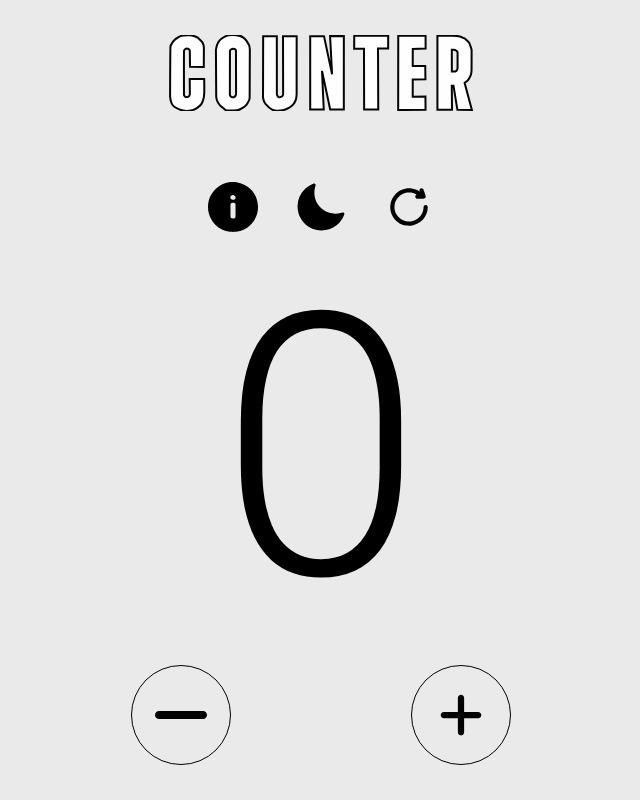
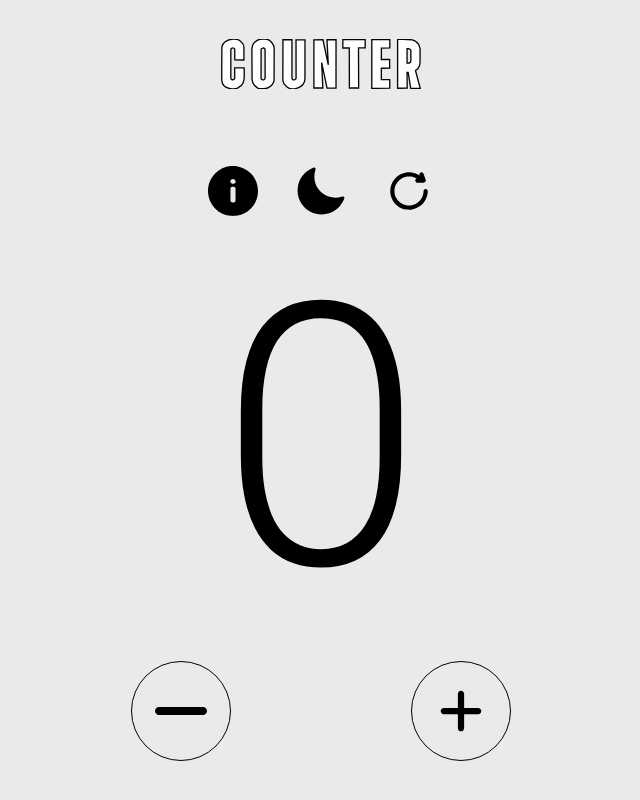
Before and after one commit to ZakJam/counter, a plain HTML site: page index.html in a window 1280 px wide. Shown: the whole page, without its empty margins (319-959 px from the left). Drawn offline with Linux system fonts and the light colour scheme.

Commit message:
lavorazione versione laptop

```diff
--- a/src/sass/_laptop.scss
+++ b/src/sass/_laptop.scss
@@ -23,8 +23,8 @@
 
     .wrapper-logo {
 
-        width: 322px;
-        height: 76px;
+        width: 300px;
+        height: 50px;
 
         svg {
 
```
Also changed, not shown: src/css/style.css.
